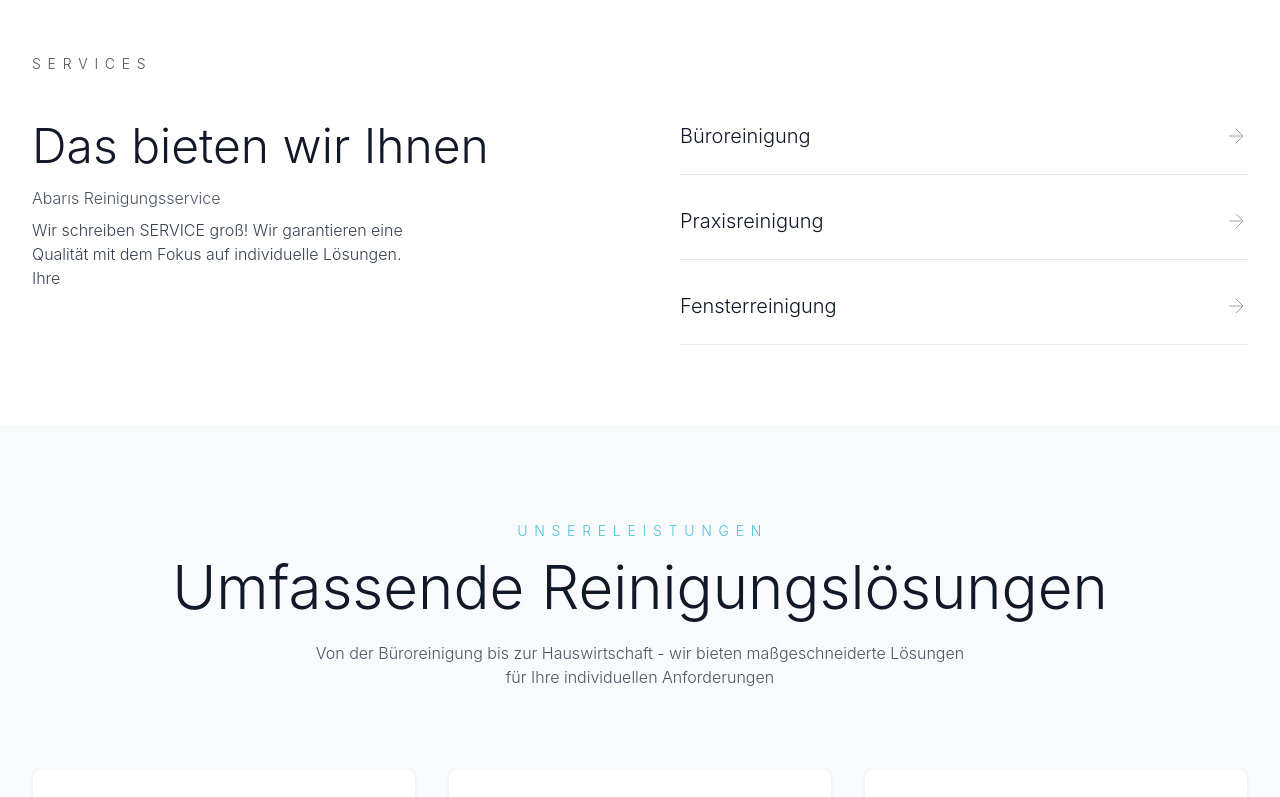
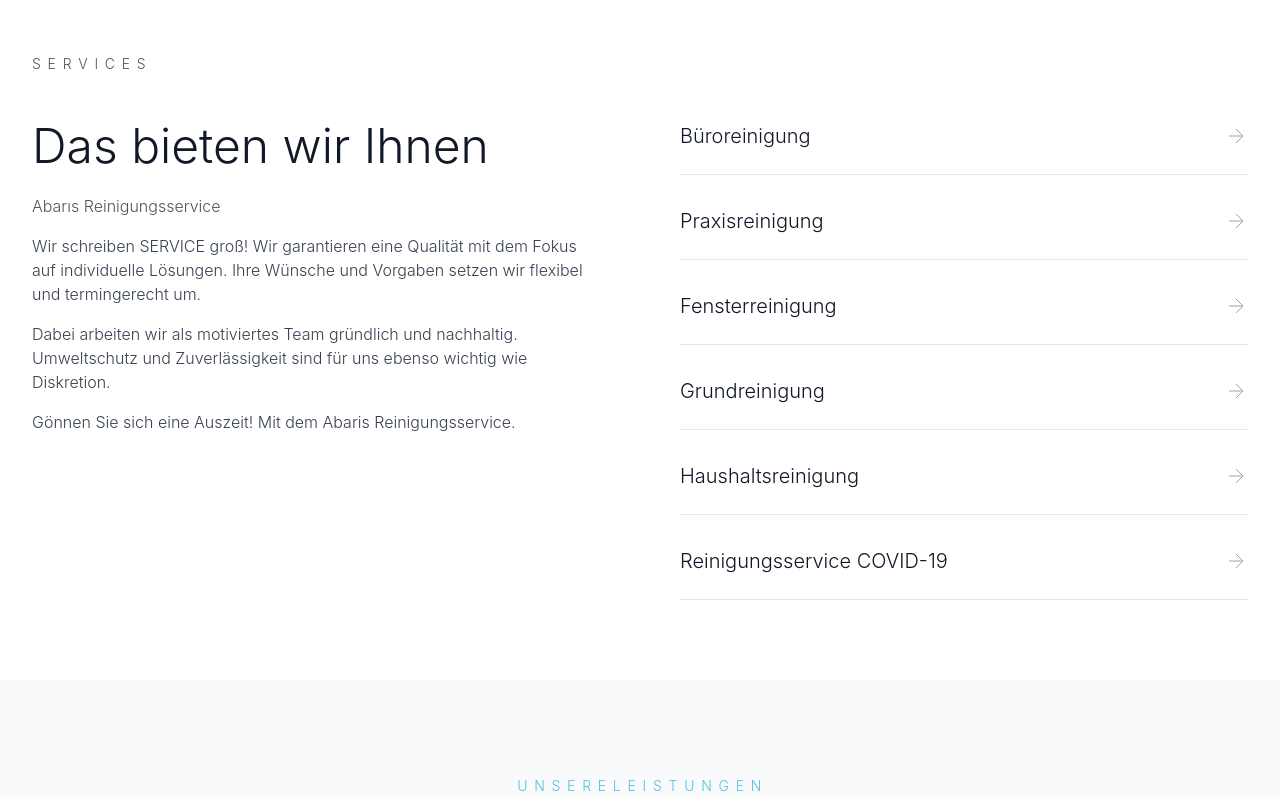
Before and after one commit to ecoezer/abaris, a React (Vite) app: page / in a window 1280 px wide. Shown: the part 746-1543 px from the top of the page. Built offline with nearby package versions, Linux system fonts and the light colour scheme.

Commit message:
Updated Hero.jsx

```diff
--- a/src/components/Hero.jsx
+++ b/src/components/Hero.jsx
@@ -98,18 +98,24 @@
 
           <div className="grid grid-cols-1 lg:grid-cols-2 gap-8 md:gap-20">
             <div>
-              <h2 className="text-3xl sm:text-4xl md:text-5xl font-light text-gray-900 mb-4">
+              <h2 className="text-3xl sm:text-4xl md:text-5xl font-light text-gray-900 mb-6">
                 Das bieten wir Ihnen
               </h2>
-              <p className="text-gray-600 font-light mb-2 text-sm md:text-base">Abarıs Reinigungsservice</p>
-              <p className="text-gray-700 leading-relaxed font-light max-w-sm text-sm md:text-base">
-                Wir schreiben SERVICE groß! Wir garantieren eine Qualität mit dem Fokus auf individuelle Lösungen. Ihre
+              <p className="text-gray-600 font-light mb-4 text-sm md:text-base">Abarıs Reinigungsservice</p>
+              <p className="text-gray-700 leading-relaxed font-light text-sm md:text-base mb-4">
+                Wir schreiben SERVICE groß! Wir garantieren eine Qualität mit dem Fokus auf individuelle Lösungen. Ihre Wünsche und Vorgaben setzen wir flexibel und termingerecht um.
+              </p>
+              <p className="text-gray-700 leading-relaxed font-light text-sm md:text-base mb-4">
+                Dabei arbeiten wir als motiviertes Team gründlich und nachhaltig. Umweltschutz und Zuverlässigkeit sind für uns ebenso wichtig wie Diskretion.
+              </p>
+              <p className="text-gray-700 leading-relaxed font-light text-sm md:text-base">
+                Gönnen Sie sich eine Auszeit! Mit dem Abaris Reinigungsservice.
               </p>
             </div>
 
             <div className="space-y-6 md:space-y-8">
               {/* Büroreinigung */}
-              <div className="flex items-center justify-between pb-4 md:pb-6 border-b border-gray-200 hover:border-abaris-cyan transition-colors">
+              <div className="flex items-center justify-between pb-4 md:pb-6 border-b border-gray-200 hover:border-abaris-cyan transition-colors cursor-pointer">
                 <h3 className="text-lg md:text-xl font-light text-gray-900">Büroreinigung</h3>
                 <svg width="24" height="24" viewBox="0 0 24 24" fill="none" stroke="currentColor" className="text-gray-400 flex-shrink-0">
                   <path d="M5 12h14M12 5l7 7-7 7"/>
@@ -117,7 +123,7 @@
               </div>
 
               {/* Praxisreinigung */}
-              <div className="flex items-center justify-between pb-4 md:pb-6 border-b border-gray-200 hover:border-abaris-cyan transition-colors">
+              <div className="flex items-center justify-between pb-4 md:pb-6 border-b border-gray-200 hover:border-abaris-cyan transition-colors cursor-pointer">
                 <h3 className="text-lg md:text-xl font-light text-gray-900">Praxisreinigung</h3>
                 <svg width="24" height="24" viewBox="0 0 24 24" fill="none" stroke="currentColor" className="text-gray-400 flex-shrink-0">
                   <path d="M5 12h14M12 5l7 7-7 7"/>
@@ -125,8 +131,32 @@
               </div>
 
               {/* Fensterreinigung */}
-              <div className="flex items-center justify-between pb-4 md:pb-6 border-b border-gray-200 hover:border-abaris-cyan transition-colors">
+              <div className="flex items-center justify-between pb-4 md:pb-6 border-b border-gray-200 hover:border-abaris-cyan transition-colors cursor-pointer">
                 <h3 className="text-lg md:text-xl font-light text-gray-900">Fensterreinigung</h3>
+                <svg width="24" height="24" viewBox="0 0 24 24" fill="none" stroke="currentColor" className="text-gray-400 flex-shrink-0">
+                  <path d="M5 12h14M12 5l7 7-7 7"/>
+                </svg>
+              </div>
+
+              {/* Grundreinigung */}
+              <div className="flex items-center justify-between pb-4 md:pb-6 border-b border-gray-200 hover:border-abaris-cyan transition-colors cursor-pointer">
+                <h3 className="text-lg md:text-xl font-light text-gray-900">Grundreinigung</h3>
+                <svg width="24" height="24" viewBox="0 0 24 24" fill="none" stroke="currentColor" className="text-gray-400 flex-shrink-0">
+                  <path d="M5 12h14M12 5l7 7-7 7"/>
+                </svg>
+              </div>
+
+              {/* Haushaltsreinigung */}
+              <div className="flex items-center justify-between pb-4 md:pb-6 border-b border-gray-200 hover:border-abaris-cyan transition-colors cursor-pointer">
+                <h3 className="text-lg md:text-xl font-light text-gray-900">Haushaltsreinigung</h3>
+                <svg width="24" height="24" viewBox="0 0 24 24" fill="none" stroke="currentColor" className="text-gray-400 flex-shrink-0">
+                  <path d="M5 12h14M12 5l7 7-7 7"/>
+                </svg>
+              </div>
+
+              {/* Reinigungsservice COVID-19 */}
+              <div className="flex items-center justify-between pb-4 md:pb-6 border-b border-gray-200 hover:border-abaris-cyan transition-colors cursor-pointer">
+                <h3 className="text-lg md:text-xl font-light text-gray-900">Reinigungsservice COVID-19</h3>
                 <svg width="24" height="24" viewBox="0 0 24 24" fill="none" stroke="currentColor" className="text-gray-400 flex-shrink-0">
                   <path d="M5 12h14M12 5l7 7-7 7"/>
                 </svg>
```
